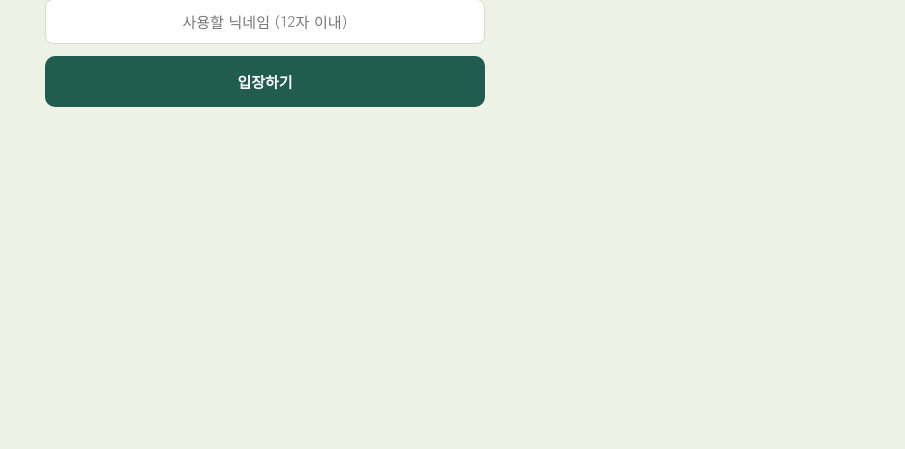
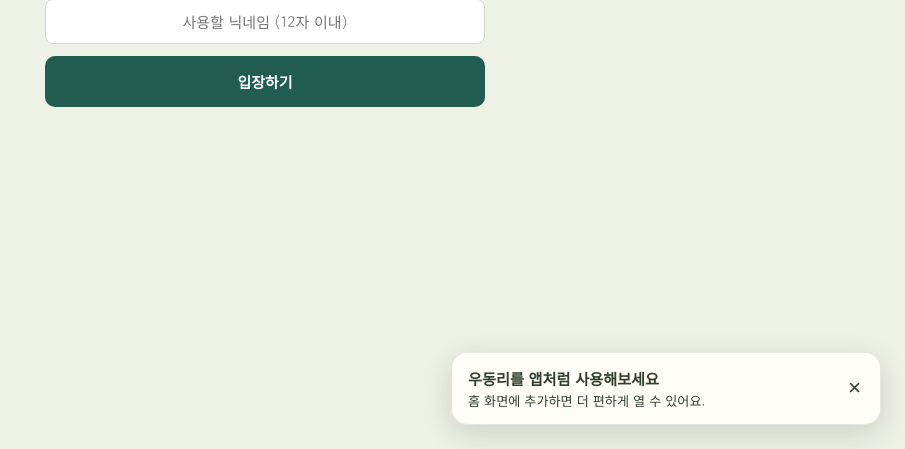
Before and after one commit to acaukorea152/Udongri, a FastAPI app: page / in a window 1280 px wide. Shown: the part 351-800 px from the top of the page, without its empty margins (375-1280 px from the left). Run offline with FastAPI, Linux system fonts and the light colour scheme; some web fonts are replaced.

Commit message:
Add installable PWA support

```diff
--- a/main.py
+++ b/main.py
@@ -3,7 +3,7 @@ import os
 import uuid
 
 from fastapi import FastAPI, Request, Form, Query
-from fastapi.responses import RedirectResponse, HTMLResponse
+from fastapi.responses import RedirectResponse, HTMLResponse, FileResponse
 from fastapi.staticfiles import StaticFiles
 from fastapi.templating import Jinja2Templates
 from markupsafe import Markup
@@ -39,6 +39,15 @@ KAKAO_JS_KEY = os.environ.get("KAKAO_JS_KEY", "")
 app = FastAPI(title="우동리")
 app.mount("/static", StaticFiles(directory="static"), name="static")
 templates = Jinja2Templates(directory="templates")
+
+
+@app.get("/service-worker.js", include_in_schema=False)
+def service_worker():
+    return FileResponse(
+        "static/service-worker.js",
+        media_type="application/javascript",
+        headers={"Service-Worker-Allowed": "/", "Cache-Control": "no-cache"},
+    )
 
 
 def _tojson(value):
--- /dev/null
+++ b/static/offline.html
@@ -0,0 +1,6 @@
+<!doctype html>
+<html lang="ko"><meta charset="utf-8"><meta name="viewport" content="width=device-width,initial-scale=1">
+<meta name="theme-color" content="#f8f5ef"><title>오프라인 · 우동리</title>
+<style>body{margin:0;min-height:100vh;display:grid;place-items:center;background:#f8f5ef;color:#31402e;font:16px/1.6 sans-serif;text-align:center}.box{padding:2rem}h1{font-size:1.5rem}</style>
+<main class="box"><h1>인터넷에 연결할 수 없어요</h1><p>연결을 확인한 뒤 다시 시도해주세요.<br>일정과 모임 정보는 온라인에서 불러올 수 있어요.</p></main>
+</html>
--- /dev/null
+++ b/static/pwa.js
@@ -0,0 +1,44 @@
+(() => {
+  if ("serviceWorker" in navigator) {
+    window.addEventListener("load", () => {
+      navigator.serviceWorker.register("/service-worker.js", { scope: "/" }).catch((error) => {
+        console.error("서비스 워커 등록 실패:", error);
+      });
+    });
+  }
+
+  const prompt = document.getElementById("install-prompt");
+  if (!prompt) return;
+  const dismissed = localStorage.getItem("udongri-install-dismissed") === "1";
+  const installed = window.matchMedia("(display-mode: standalone)").matches || window.navigator.standalone;
+  if (dismissed || installed) return;
+
+  const installButton = document.getElementById("install-button");
+  const help = document.getElementById("install-help");
+  const isIOS = /iphone|ipad|ipod/i.test(navigator.userAgent);
+  let installEvent;
+
+  window.addEventListener("beforeinstallprompt", (event) => {
+    event.preventDefault();
+    installEvent = event;
+    installButton.hidden = false;
+  });
+
+  if (isIOS) help.textContent = "Safari의 공유 버튼을 누른 뒤 ‘홈 화면에 추가’를 선택하세요.";
+  prompt.hidden = false;
+
+  installButton.addEventListener("click", async () => {
+    if (!installEvent) return;
+    installEvent.prompt();
+    await installEvent.userChoice;
+    installEvent = null;
+    prompt.hidden = true;
+  });
+
+  document.getElementById("install-dismiss").addEventListener("click", () => {
+    localStorage.setItem("udongri-install-dismissed", "1");
+    prompt.hidden = true;
+  });
+
+  window.addEventListener("appinstalled", () => { prompt.hidden = true; });
+})();
--- a/static/style.css
+++ b/static/style.css
@@ -738,3 +738,29 @@ textarea { resize: vertical; font-family: inherit; }
   color: var(--teal-dark);
   font-weight: 600;
 }
+/* PWA install banner */
+.install-prompt {
+  position: fixed;
+  z-index: 1000;
+  left: 16px;
+  right: 16px;
+  bottom: calc(82px + env(safe-area-inset-bottom, 0px));
+  display: flex;
+  align-items: center;
+  gap: 12px;
+  padding: 14px 12px 14px 16px;
+  border: 1px solid rgba(49, 64, 46, .12);
+  border-radius: 16px;
+  background: #fffdf8;
+  color: #31402e;
+  box-shadow: 0 8px 28px rgba(32, 42, 30, .16);
+}
+.install-prompt[hidden], .install-prompt button[hidden] { display: none; }
+.install-prompt > div { flex: 1; min-width: 0; }
+.install-prompt strong { display: block; font-size: .95rem; }
+.install-prompt p { margin: 3px 0 0; font-size: .82rem; line-height: 1.4; }
+.install-prompt .btn { flex: 0 0 auto; min-height: 40px; padding: 8px 14px; }
+.install-dismiss { flex: 0 0 auto; border: 0; padding: 4px 7px; background: transparent; color: inherit; font-size: 1.4rem; line-height: 1; }
+@media (min-width: 700px) {
+  .install-prompt { left: auto; right: 24px; bottom: 24px; width: min(430px, calc(100vw - 48px)); }
+}
--- a/templates/base.html
+++ b/templates/base.html
@@ -3,6 +3,13 @@
 <head>
   <meta charset="UTF-8">
   <meta name="viewport" content="width=device-width, initial-scale=1.0, maximum-scale=1.0">
+  <meta name="theme-color" content="#f8f5ef">
+  <meta name="apple-mobile-web-app-capable" content="yes">
+  <meta name="apple-mobile-web-app-status-bar-style" content="default">
+  <meta name="apple-mobile-web-app-title" content="우동리">
+  <link rel="manifest" href="/static/manifest.webmanifest">
+  <link rel="icon" href="/static/icons/app-icon.svg" type="image/svg+xml">
+  <link rel="apple-touch-icon" href="/static/icons/app-icon.svg">
   <title>{% block title %}우동리{% endblock %}</title>
   <link rel="preconnect" href="https://fonts.googleapis.com">
   <link href="https://fonts.googleapis.com/css2?family=Gowun+Batang:wght@400;700&family=Gowun+Dodum&display=swap" rel="stylesheet">
@@ -12,6 +19,12 @@
   <div class="app-shell">
     {% block content %}{% endblock %}
   </div>
+
+  <aside id="install-prompt" class="install-prompt" hidden aria-live="polite">
+    <div><strong>우동리를 앱처럼 사용해보세요</strong><p id="install-help">홈 화면에 추가하면 더 편하게 열 수 있어요.</p></div>
+    <button id="install-button" type="button" class="btn btn-primary" hidden>설치</button>
+    <button id="install-dismiss" type="button" class="install-dismiss" aria-label="닫기">×</button>
+  </aside>
 
   {% if group %}
   <nav class="tabbar">
@@ -33,5 +46,6 @@
     </a>
   </nav>
   {% endif %}
+  <script src="/static/pwa.js" defer></script>
 </body>
 </html>
```
Also changed, not shown: static/service-worker.js (added, +42 -0 lines), README.md, static/icons/app-icon.svg (added), static/manifest.webmanifest (added).
